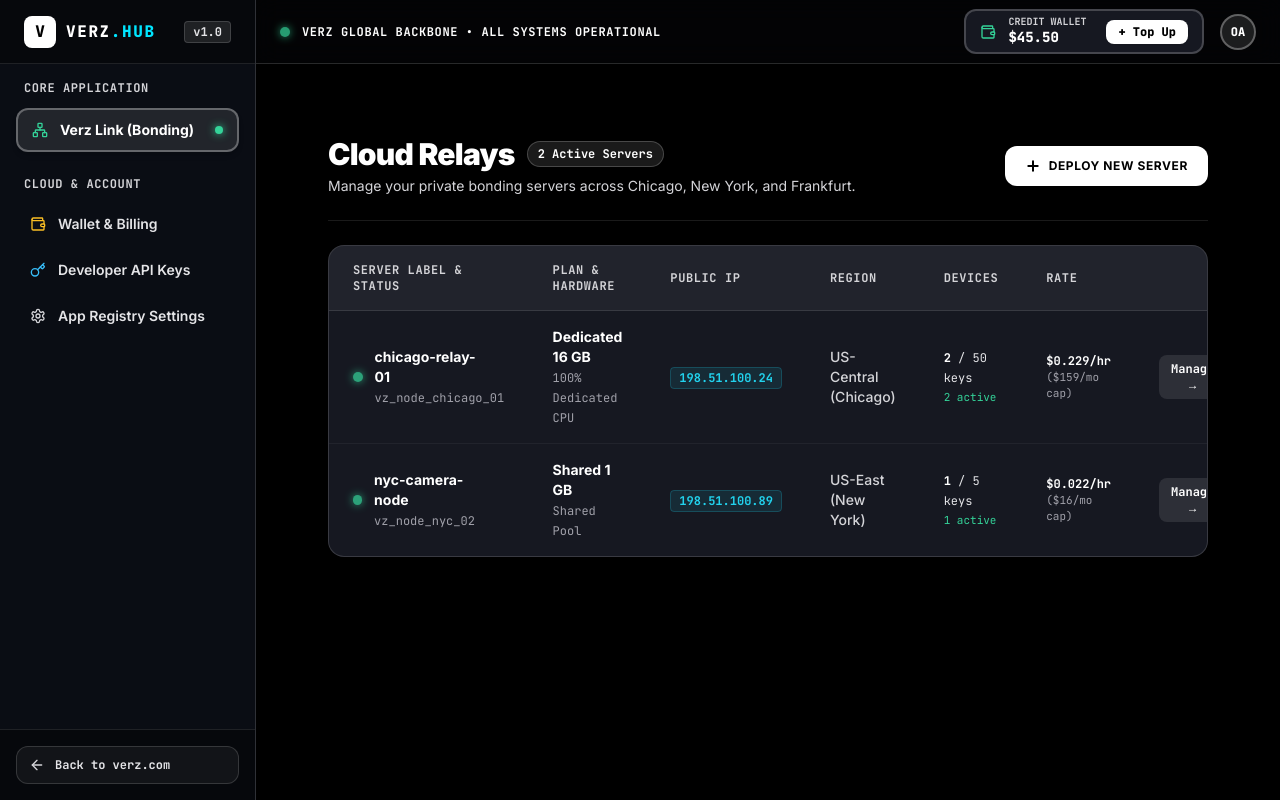
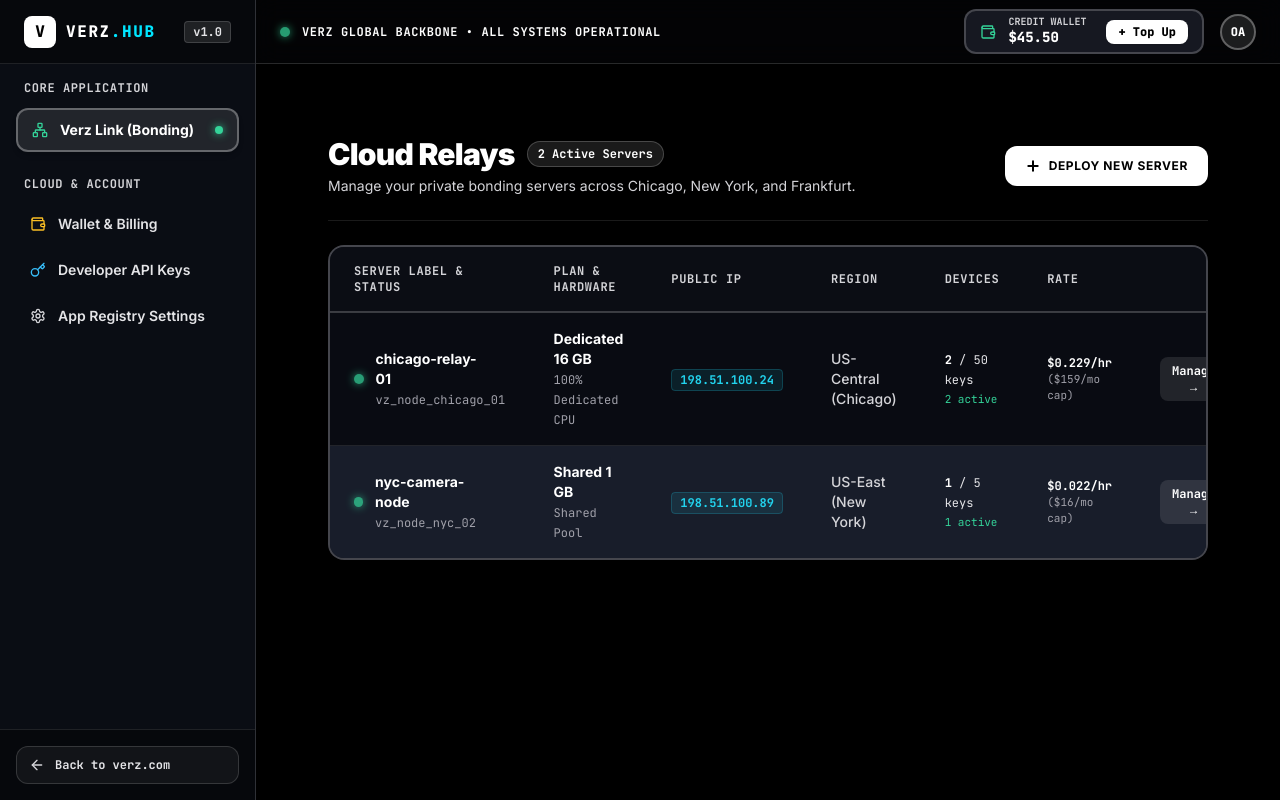
Before and after one commit to omaralabed/VERZ, a Next.js app: page /hub in a window 1280 px wide. Built offline with nearby package versions, Linux system fonts and the light colour scheme.

Commit message:
feat: alternating darker/lighter row contrast on servers table for visual distinction

```diff
--- a/src/app/hub/page.tsx
+++ b/src/app/hub/page.tsx
@@ -916,10 +916,10 @@ export default function HubDashboard() {
               </div>
             ) : (
               /* Cloud Instances Fleet Table */
-              <div className="rounded-2xl border border-white/15 bg-surface-100 overflow-hidden shadow-2xl">
+              <div className="rounded-2xl border-2 border-white/20 bg-surface-100 overflow-hidden shadow-2xl">
                 <div className="overflow-x-auto">
                   <table className="w-full text-left text-sm">
-                    <thead className="bg-white/5 border-b border-white/10 text-xs font-mono font-bold uppercase tracking-wider text-zinc-300">
+                    <thead className="bg-[#0B0D14] border-b-2 border-white/20 text-xs font-mono font-black uppercase tracking-wider text-zinc-300">
                       <tr>
                         <th className="py-4 px-6">Server Label & Status</th>
                         <th className="py-4 px-6">Plan & Hardware</th>
@@ -930,13 +930,19 @@ export default function HubDashboard() {
                         <th className="py-4 px-6 text-right">Actions</th>
                       </tr>
                     </thead>
-                    <tbody className="divide-y divide-white/5 font-sans">
-                      {nodes.map((node) => {
+                    <tbody className="divide-y divide-white/10 font-sans">
+                      {nodes.map((node, index) => {
                         const activeDevCount = node.devices.filter((d) => d.status === "connected").length;
+                        // Alternating row contrast: Server 1 & 3 are darker (#080A10), Server 2 is lighter (#181D2A)
+                        const isDarkerRow = index % 2 === 0;
                         return (
                           <tr
                             key={node.id}
-                            className="hover:bg-white/[0.03] transition-colors group cursor-pointer"
+                            className={`transition-colors group cursor-pointer ${
+                              isDarkerRow
+                                ? "bg-[#090B12] hover:bg-cyan-500/[0.08]"
+                                : "bg-[#181D2A] hover:bg-cyan-500/[0.08]"
+                            }`}
                             onClick={() => {
                               setSelectedNodeId(node.id);
                               setCurrentView("manage");
@@ -1122,8 +1128,9 @@ export default function HubDashboard() {
                   <tbody className="divide-y divide-white/10 font-sans">
                     {allPlans
                       .filter((p) => p.category === activeTab)
-                      .map((plan) => {
+                      .map((plan, planIdx) => {
                         const isSelected = selectedPlanId === plan.id;
+                        const isPlanDarker = planIdx % 2 === 0;
                         return (
                           <tr
                             key={plan.id}
@@ -1131,7 +1138,9 @@ export default function HubDashboard() {
                             className={`cursor-pointer transition-colors ${
                               isSelected
                                 ? "bg-white/15 border-l-4 border-l-cyan-400"
-                                : "hover:bg-white/[0.05]"
+                                : isPlanDarker
+                                ? "bg-[#090B12] hover:bg-white/[0.08]"
+                                : "bg-[#181D2A] hover:bg-white/[0.08]"
                             }`}
                           >
                             <td className="py-4 px-4 text-center">
```
